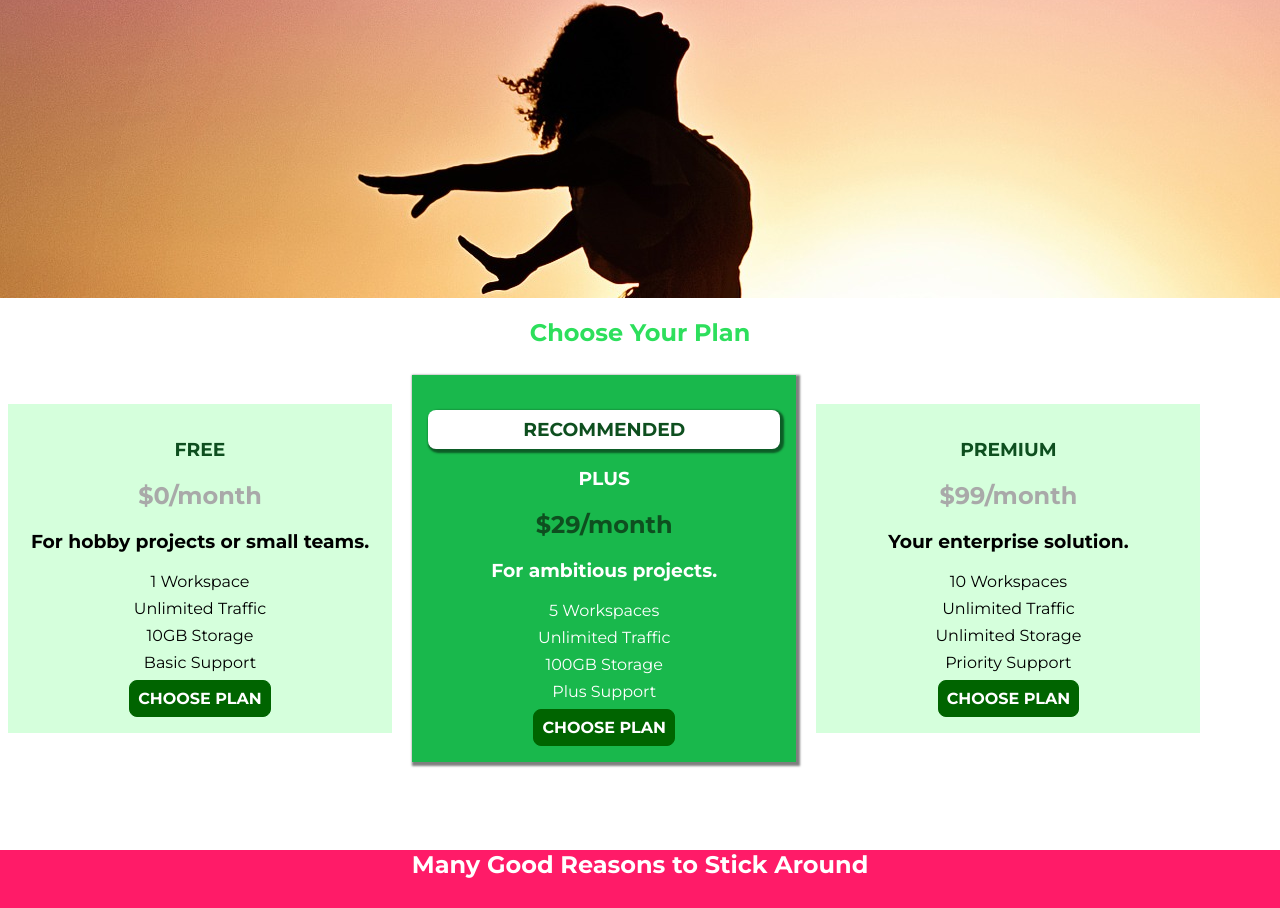
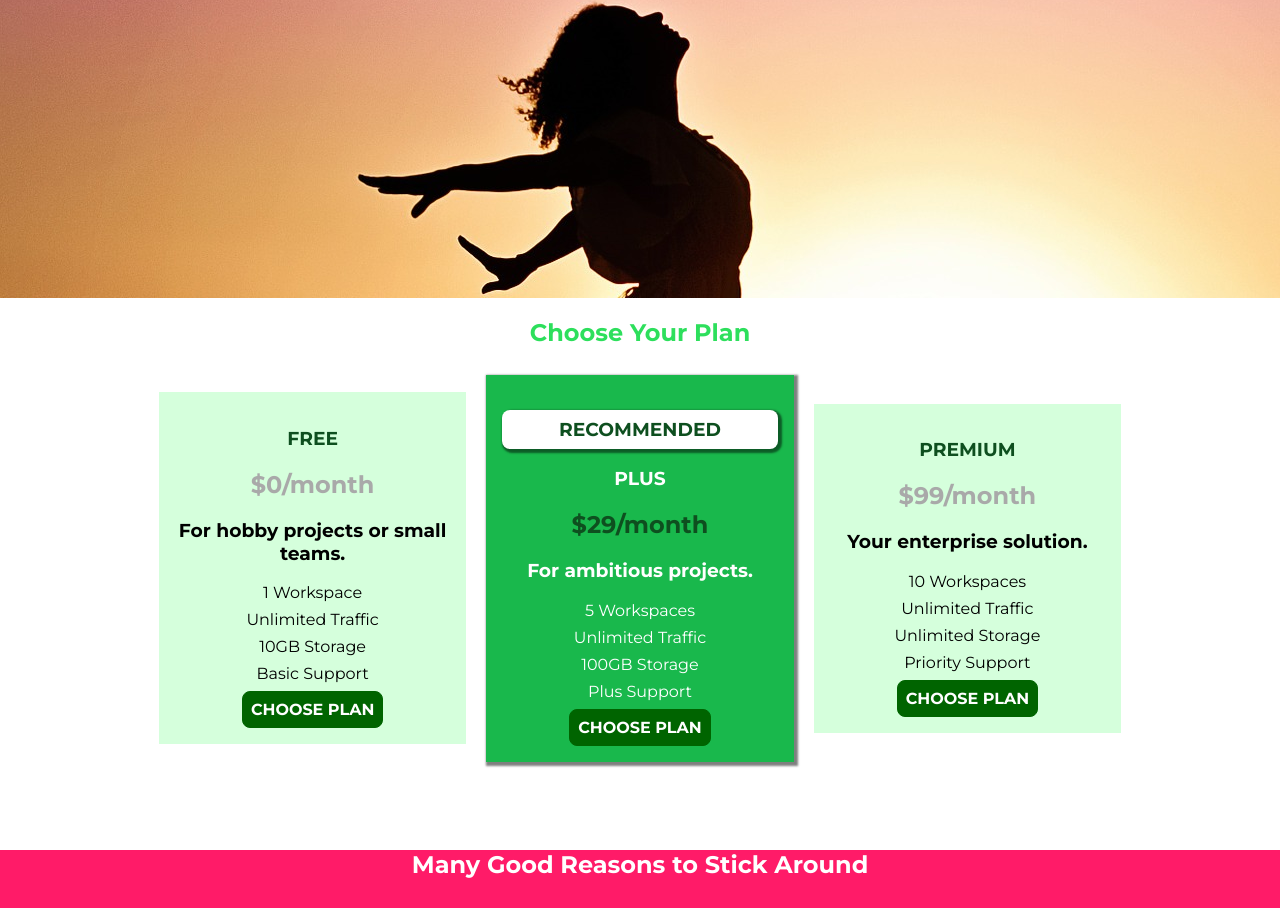
Before and after one commit to mateuszfranke/css-course, a plain HTML site: page index.html in a window 1280 px wide. Shown: the part 273-1181 px from the top of the page. Drawn offline with Linux system fonts and the light colour scheme.

Commit message:
final touch

```diff
--- a/index.html
+++ b/index.html
@@ -39,7 +39,7 @@
         </section>
         <section id="plans">
             <h1 class="section-title">Choose Your Plan</h1>
-            <div>
+            <div class="plan__list">
                 <article class="plan">
                     <h1 class="plan__title">FREE</h1>
                     <h2 class="plan__price">$0/month</h2>
--- a/main.css
+++ b/main.css
@@ -24,6 +24,12 @@
     display: inline-block;
     width: 30%;
     vertical-align: middle;
+}
+
+.plan__list{
+    width: 80%;
+    margin: auto;
+    text-align: center;
 }
 
 .plan__annotation{
--- a/packages/packages.css
+++ b/packages/packages.css
@@ -12,7 +12,7 @@ main {
 .package:active
 {
     box-shadow: 2px 2px 4px rgba(0,0,0,0.5);
-    border-color: #ff5454;
+    border-color: #ff5454 !important;
 }
 .package a {
     text-decoration: none;
```
